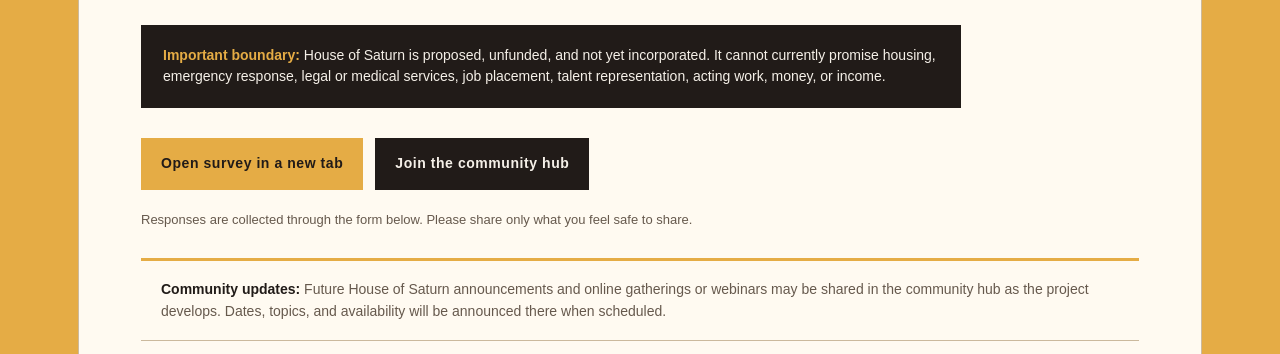
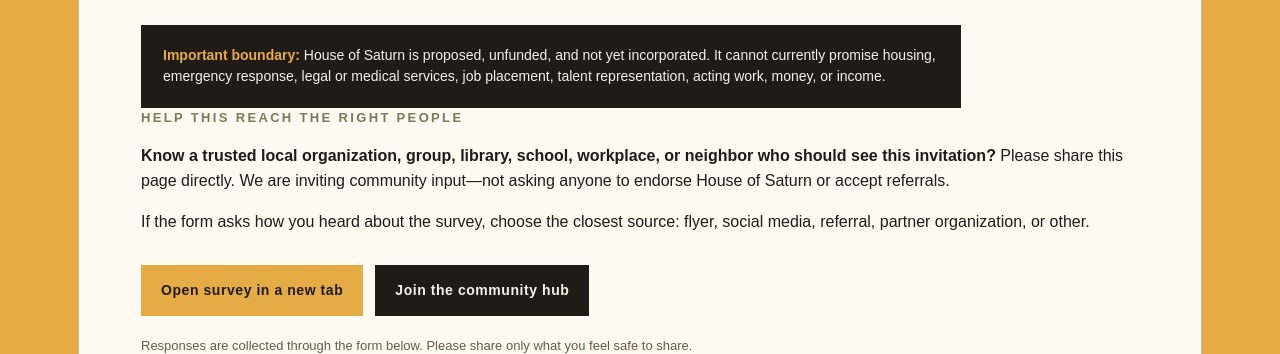
Before and after one commit to figaro546/miracle-sun, a website: page community-listening-survey/index.html in a window 1280 px wide. Shown: the part 1148-1502 px from the top of the page. Drawn offline with Linux system fonts and the light colour scheme.

Commit message:
Make English survey page partner-ready

```diff
--- a/community-listening-survey/index.html
+++ b/community-listening-survey/index.html
@@ -7,7 +7,7 @@
   <meta name="description" content="A voluntary community listening survey from Miracle Sun for Yuma County.">
   <link rel="stylesheet" href="styles.css">
 </head>
-<body class="survey-page">
+<body class="survey-page language-en">
   <main class="page-shell">
     <header class="site-header">
       <a class="brand" href="https://miraclesun.icu/">Miracle Sun</a>
@@ -33,6 +33,12 @@
       <p class="intro">Your responses will help Miracle Sun listen for common barriers and understand what a future House of Saturn project could responsibly explore. Completing the survey does not give permission to record or publish your story.</p>
       <p class="boundary"><strong>Important boundary:</strong> House of Saturn is proposed, unfunded, and not yet incorporated. It cannot currently promise housing, emergency response, legal or medical services, job placement, talent representation, acting work, money, or income.</p>
 
+      <div class="share-callout">
+        <div class="section-label">Help this reach the right people</div>
+        <p><strong>Know a trusted local organization, group, library, school, workplace, or neighbor who should see this invitation?</strong> Please share this page directly. We are inviting community input—not asking anyone to endorse House of Saturn or accept referrals.</p>
+        <p class="share-note">If the form asks how you heard about the survey, choose the closest source: flyer, social media, referral, partner organization, or other.</p>
+      </div>
+
       <div class="action-row">
         <a class="button" href="https://link.myitfriendtech.com/widget/form/1UX5gr9Wy8kTbvSBpy36" target="_blank" rel="noopener">Open survey in a new tab</a>
         <a class="button secondary" href="https://houseofsaturn.app.clientclub.net/communities/groups/house-of-saturn/home?invite=6a906ea551b39dfc67539974" target="_blank" rel="noopener">Join the community hub</a>
```
